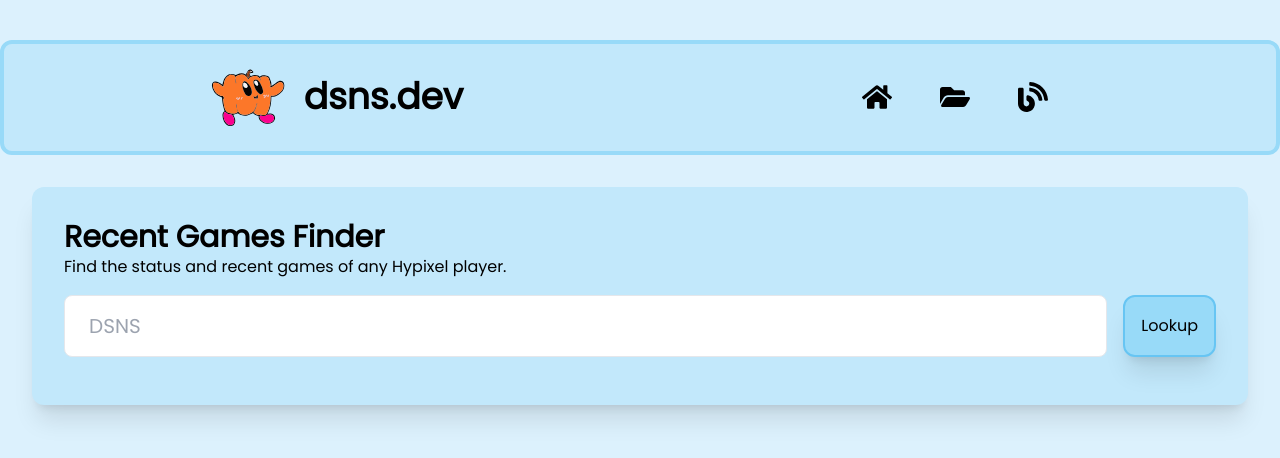
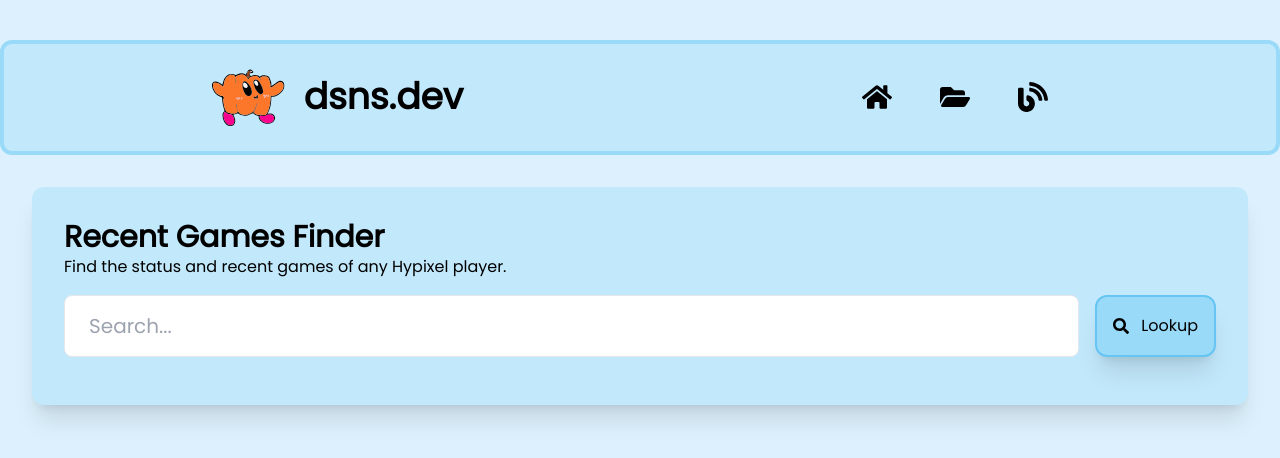
Before and after one commit to dsnsgithub/new.dsns.dev, a Next.js app: page /recentgames in a window 1280 px wide. Shown: the top 458 px of the page. Built offline with nearby package versions, Linux system fonts and the light colour scheme.

Commit message:
add icon to lookup button

```diff
--- a/src/pages/recentgames.tsx
+++ b/src/pages/recentgames.tsx
@@ -2,6 +2,7 @@
 import { useState } from "react";
 import CustomTags from "./components/CustomTags";
 import { useAutoAnimate } from "@formkit/auto-animate/react";
+import { FaSearch } from "react-icons/fa";
 
 interface StatusData {
 	success: boolean;
@@ -101,12 +102,13 @@ export default function RecentGames() {
 					<input
 						type="text"
 						id="inputBox"
-						placeholder="DSNS"
+						placeholder="Search..."
 						className="px-6 py-4 border rounded-lg focus:outline-none focus:border-lochmara-500 flex-grow text-xl w-5/6"
 						onInput={(e) => setUsername((e.target as HTMLInputElement).value)}
 						onKeyDown={(e) => e.key === "Enter" && handleInput()}
 					></input>
-					<button className="p-4 shadow-xl bg-lochmara-300 border-2 border-lochmara-400 rounded-xl ml-4" onClick={() => handleInput()}>
+					<button className="p-4 shadow-xl bg-lochmara-300 border-2 border-lochmara-400 rounded-xl ml-4 flex flex-row items-center" onClick={() => handleInput()}>
+						<FaSearch title="Search" className="mr-3"></FaSearch>
 						Lookup
 					</button>
 				</div>
--- a/src/pages/whois.tsx
+++ b/src/pages/whois.tsx
@@ -1,6 +1,7 @@
 import { useEffect, useState } from "react";
 import { useAutoAnimate } from "@formkit/auto-animate/react";
 import CustomTags from "./components/CustomTags";
+import { FaSearch } from "react-icons/fa";
 
 export default function WhoIs() {
 	const [domain, setDomain] = useState("");
@@ -52,7 +53,8 @@ export default function WhoIs() {
 						onInput={(e) => setDomain((e.target as HTMLInputElement).value)}
 						onKeyDown={(e) => e.key === "Enter" && handleInput()}
 					></input>
-					<button className="p-4 shadow-xl bg-lochmara-300 border-2 border-lochmara-400 rounded-xl ml-4" onClick={() => handleInput()}>
+					<button className="p-4 shadow-xl bg-lochmara-300 border-2 border-lochmara-400 rounded-xl ml-4 flex flex-row items-center" onClick={() => handleInput()}>
+						<FaSearch title="Search" className="mr-3"></FaSearch>
 						Lookup
 					</button>
 				</div>
```
